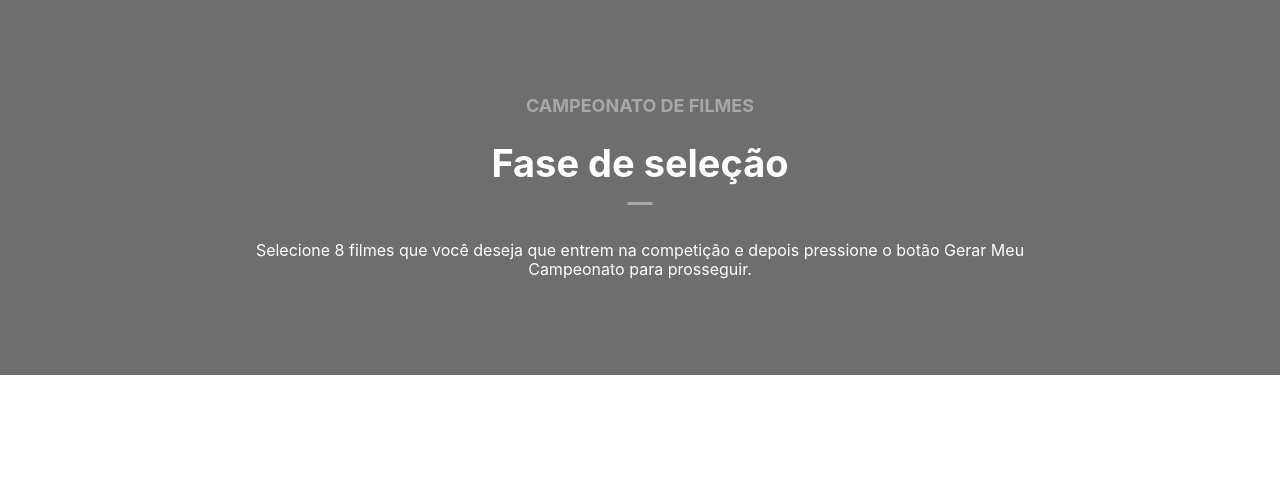
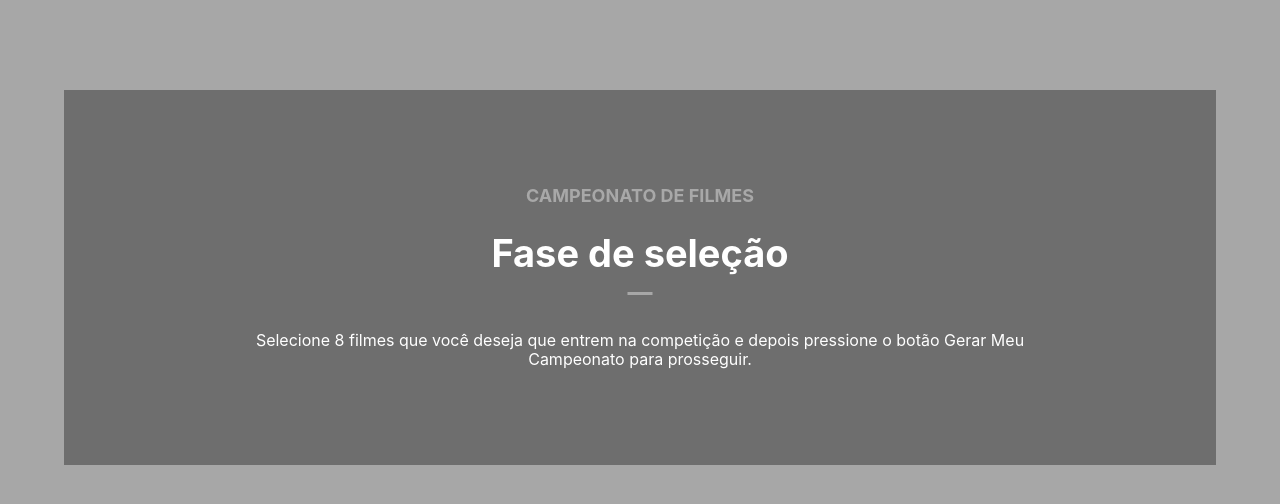
Before and after one commit to fabioars/CopaFilmes, a React (Create React App) app in the folder frontend/: page / in a window 1280 px wide. Shown: the top 504 px of the page. Built offline with nearby package versions, Linux system fonts and the light colour scheme.

Commit message:
Melhora o acabamento do header

```diff
--- a/frontend/src/components/Header.css
+++ b/frontend/src/components/Header.css
@@ -7,6 +7,7 @@
     background-color: var(--bg-color-darken);
     color: #fff;
     min-height: 375px;
+    margin-bottom: 40px;
 }
 
 .Header__title {
@@ -37,7 +38,6 @@
     order: 1;
 }
 
-
 .Header__description {
     max-width: 800px;
     order: 3
--- a/frontend/src/index.css
+++ b/frontend/src/index.css
@@ -11,9 +11,16 @@ body {
     sans-serif;
   -webkit-font-smoothing: antialiased;
   -moz-osx-font-smoothing: grayscale;
+  background-color: var(--bg-color);
 }
 
 code {
   font-family: source-code-pro, Menlo, Monaco, Consolas, "Courier New",
     monospace;
 }
+
+.container {
+  width: 90%;
+  max-width: 1200px;
+  margin: 0 auto;
+}
--- a/frontend/src/page/Home.css
+++ b/frontend/src/page/Home.css
@@ -0,0 +1,3 @@
+.Home {
+    padding-top: 90px;
+}
--- a/frontend/src/page/Home.js
+++ b/frontend/src/page/Home.js
@@ -1,12 +1,15 @@
 import React from 'react';
 import Header from '../components/Header';
+import './Home.css';
 
 export default function Home() {
     return (
         <div className="Home">
-            <Header title="Fase de seleção">
-                <p>Selecione 8 filmes que você deseja que entrem na competição e depois pressione o botão Gerar Meu Campeonato para prosseguir.</p>
-            </Header>
+            <div className="container">
+                <Header title="Fase de seleção">
+                    <p>Selecione 8 filmes que você deseja que entrem na competição e depois pressione o botão Gerar Meu Campeonato para prosseguir.</p>
+                </Header>
+            </div>
         </div>
     );
 }
```
